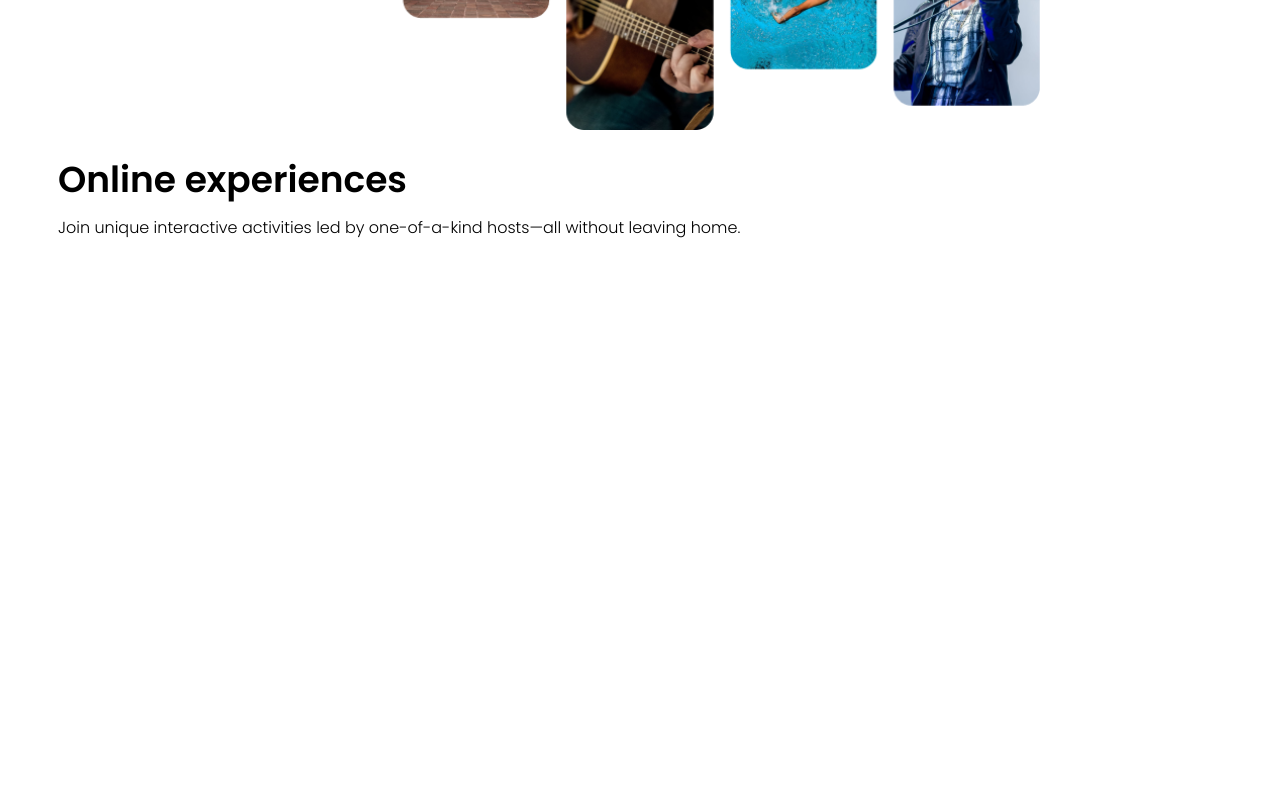
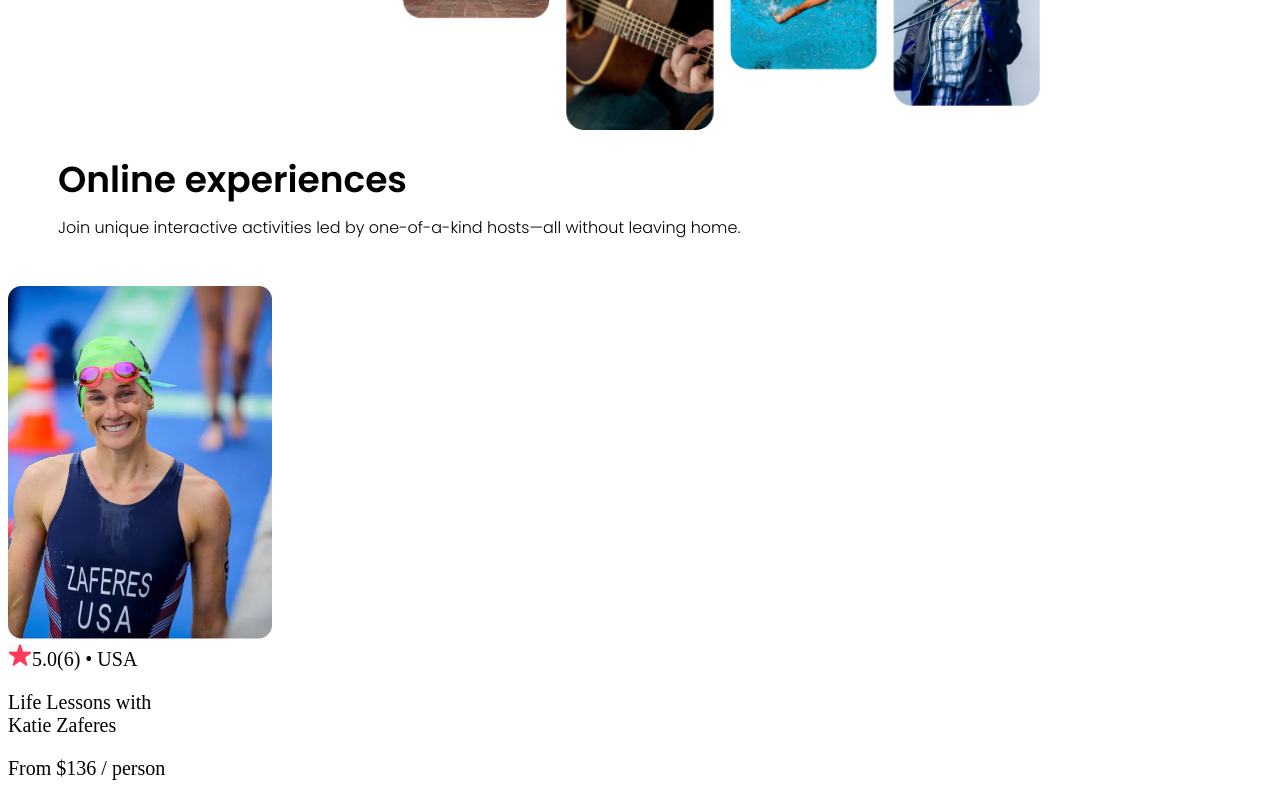
Before and after one commit to beauhelmi/Airbnb-experiences-clone, a React (Vite) app: page / in a window 1280 px wide. Shown: the part 447-1247 px from the top of the page. Before the commit the page ends 800 px from the top, so only its background shows below. Built offline with nearby package versions, Linux system fonts and the light colour scheme.

Commit message:
add two new images, and create card components object

```diff
--- a/src/App.css
+++ b/src/App.css
@@ -38,5 +38,9 @@ section {
   font-size: 16px;
   margin-top: 0px;
   margin-left: 20px;
+}
 
+.card {
+  width: 175px;
+  font-size: 20px;
 }
--- a/src/App.jsx
+++ b/src/App.jsx
@@ -1,12 +1,14 @@
 import './App.css'
 import Navbar from "./components/Navbar"
 import Hero from './components/Hero'
+import Card from './components/Card'
 
 export default function App() {
   return(
     <div>
     <Navbar />
     <Hero />
+    <Card />
     </div>
     )
   }
```
Also changed, not shown: src/images/Star 1.png (added), src/images/katiezaferes.png (added).
